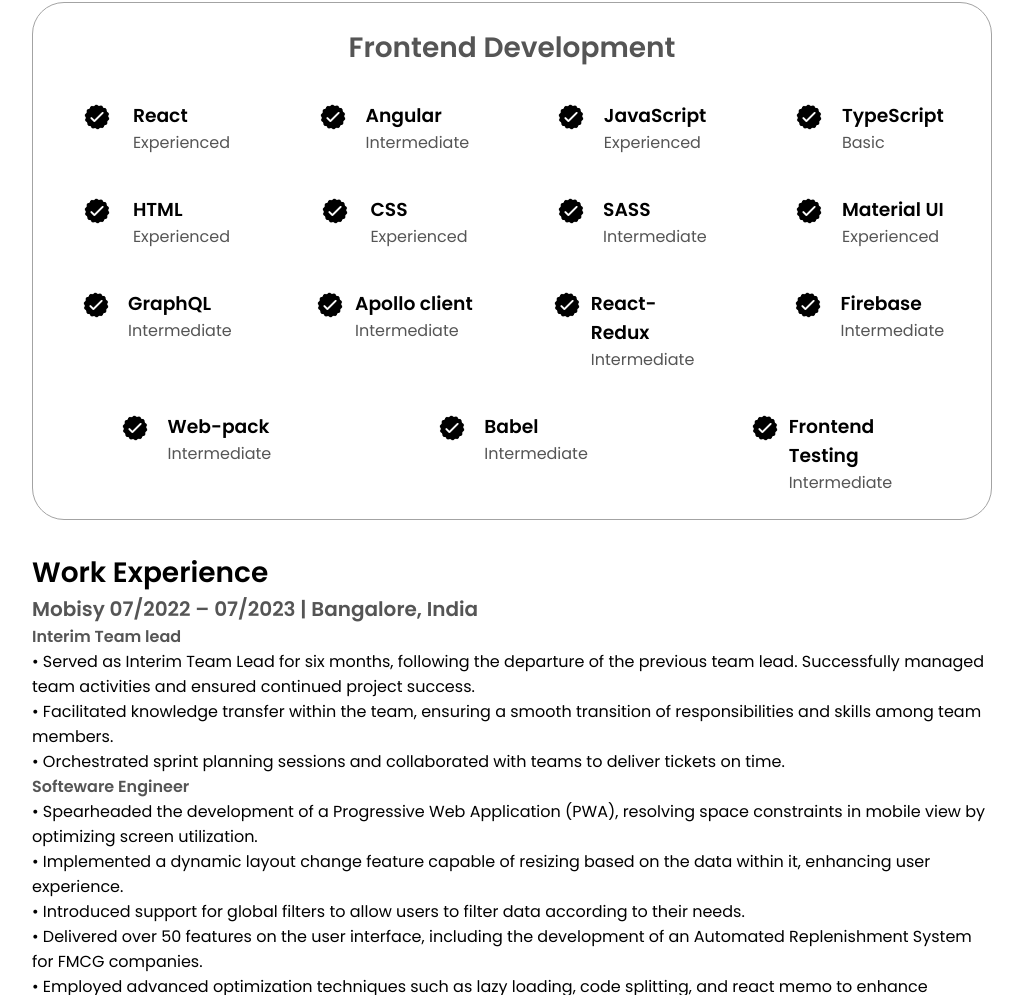
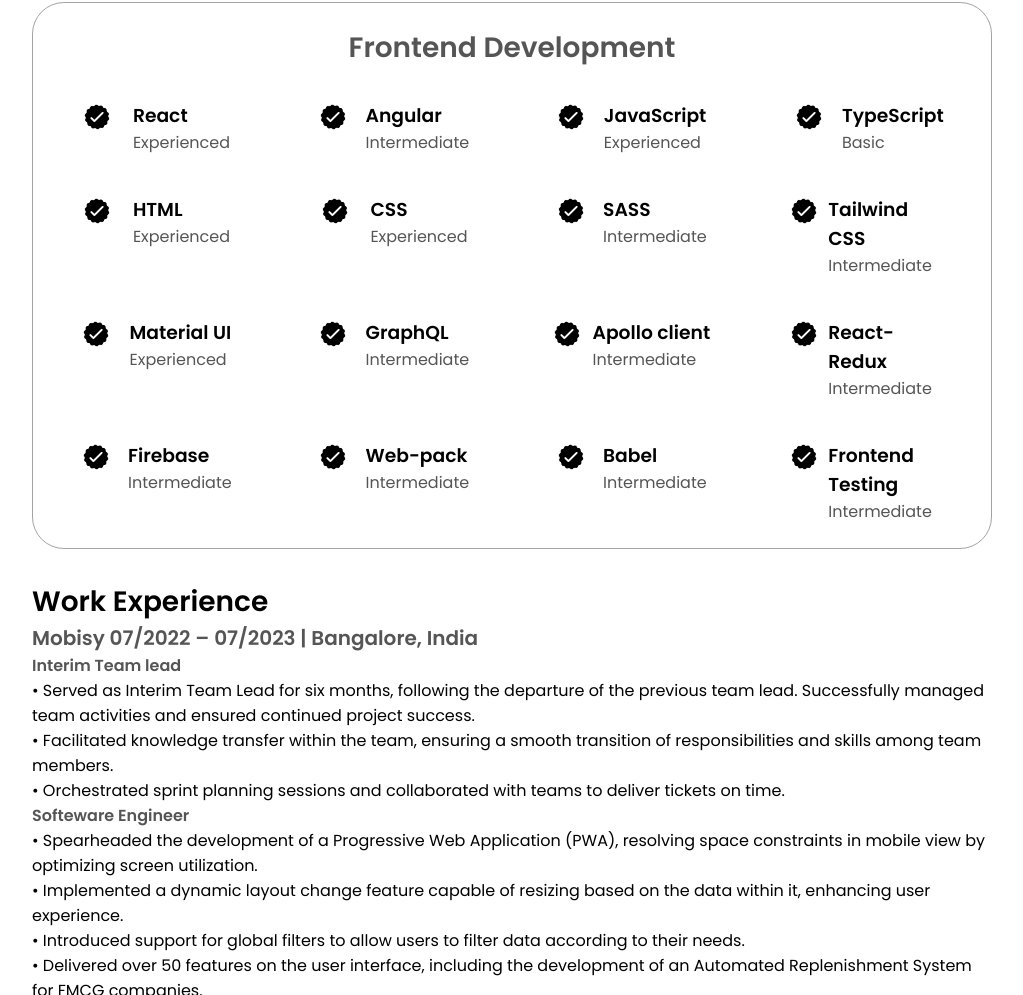
Before and after one commit to Harshachow/portfolio, a plain HTML site: page index.html in a window 1280 px wide. Shown: the part 1616-2611 px from the top of the page, without its empty margins (128-1151 px from the left). Drawn offline with Linux system fonts and the light colour scheme.

Commit message:
added a small change

```diff
--- a/index.html
+++ b/index.html
@@ -207,6 +207,17 @@
                 />
                 <div>
                   <h3>SASS</h3>
+                  <p>Intermediate</p>
+                </div>
+              </article>
+              <article>
+                <img
+                  src="./assets/checkmark.png"
+                  alt="Experience icon"
+                  class="icon"
+                />
+                <div>
+                  <h3>Tailwind CSS</h3>
                   <p>Intermediate</p>
                 </div>
               </article>
```
